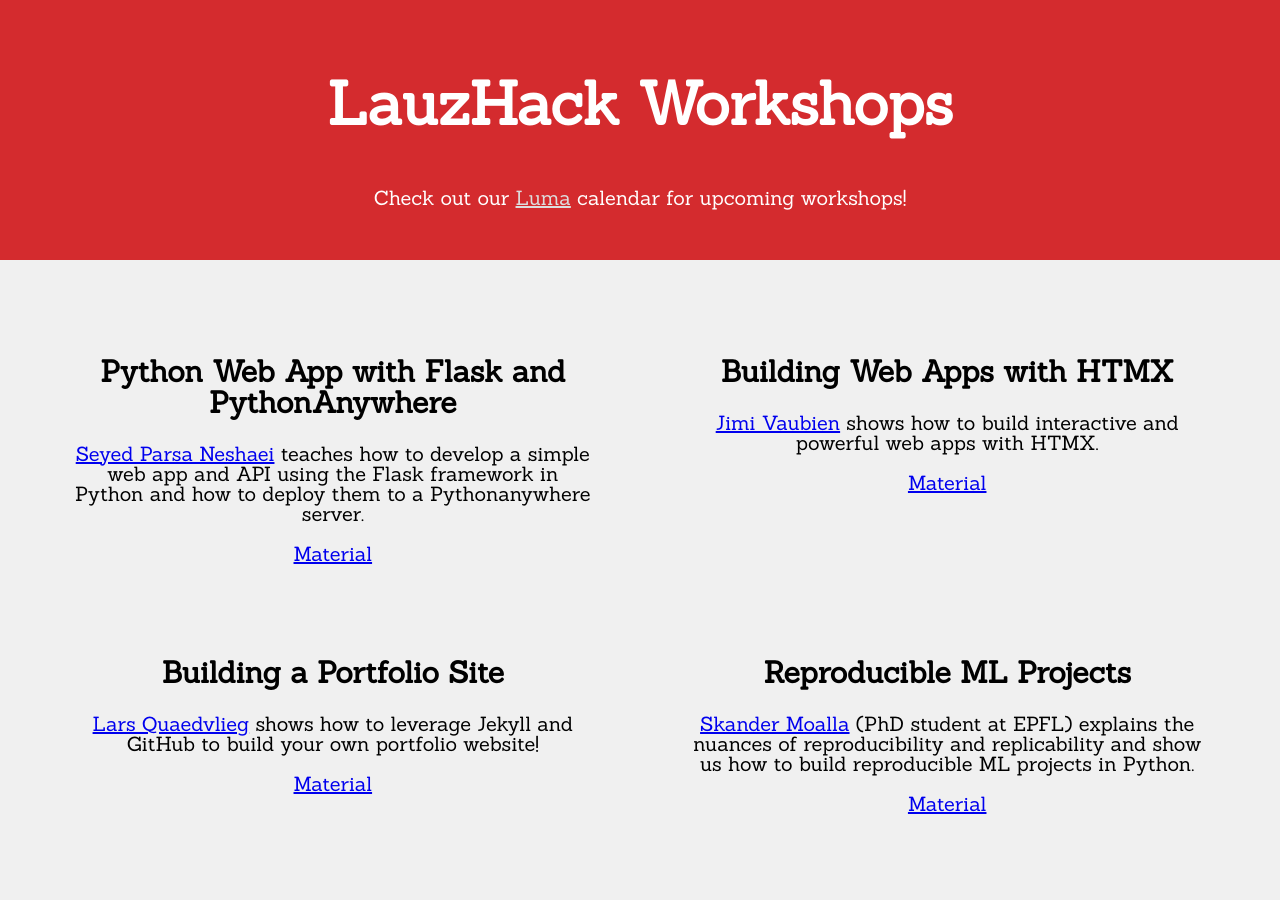
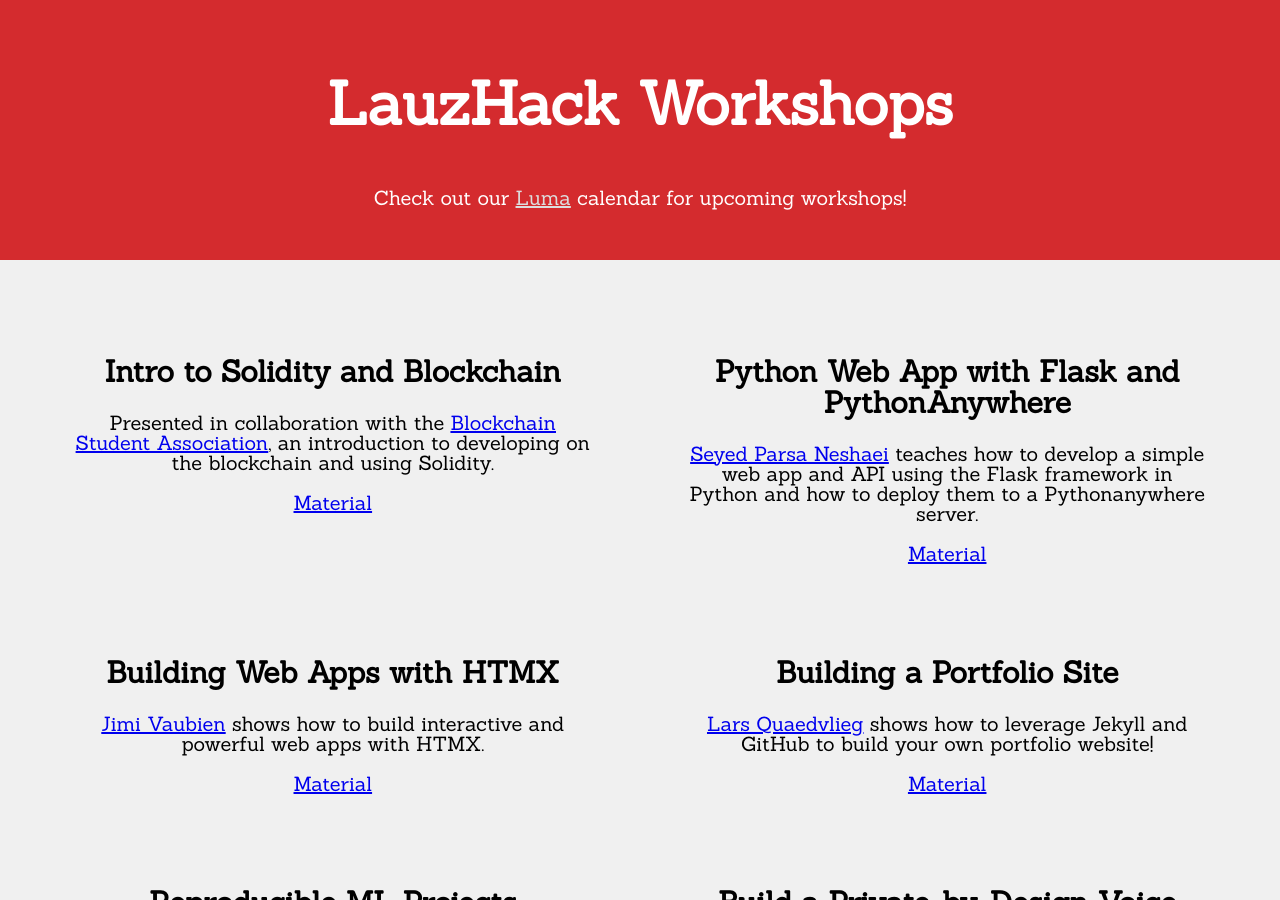
Before and after one commit to LauzHack/LauzHack.github.io, a Jekyll site: the page built from workshops.html, in a window 1280 px wide and 900 px high. Built offline with Jekyll 4.4.1, drawn with Linux system fonts in a browser that asks for light colours.

Commit message:
Added latest BSA workshop

```diff
--- a/_data/workshops.yml
+++ b/_data/workshops.yml
@@ -8,6 +8,11 @@
 
 # All past and future workshops
 items:
+  Intro to Solidity and Blockchain:
+    description: |-
+      Presented in collaboration with the [Blockchain Student Association](https://bsaepfl.ch/), an introduction to developing on the blockchain and using Solidity.
+    material: https://github.com/LauzHack/solidity-workshop-lauzhack
+
   Python Web App with Flask and PythonAnywhere:
     description: |-
       [Seyed Parsa Neshaei](https://spneshaei.com/) teaches how to develop a simple web app and API using the Flask framework in Python and how to deploy them to a Pythonanywhere server.
```
